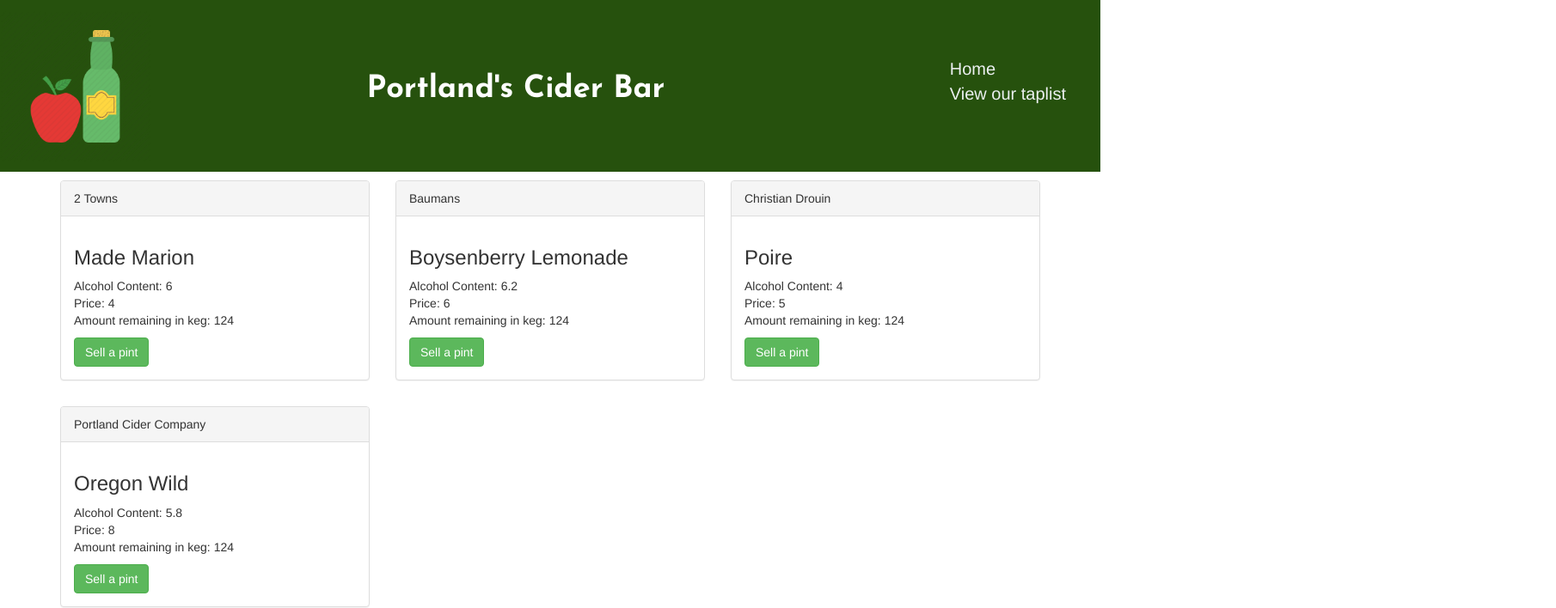
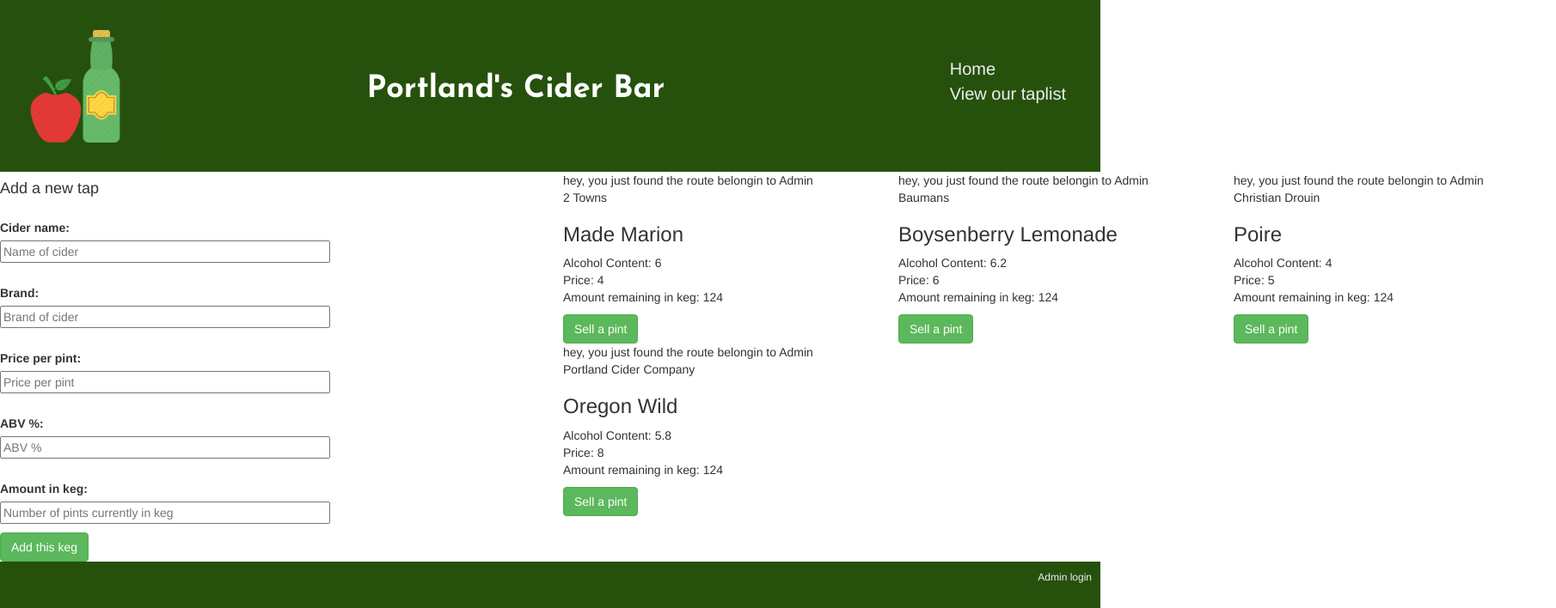
Before and after one commit to hollywilkalis/react-taplist, a React app: page /#/admin in a window 1280 px wide. Before the commit this address led to /#/taplist. Shown: the top 708 px of the page at 86% size, 1810 px wide, since content can reach past the window. Built offline with nearby package versions, Linux system fonts and the light colour scheme.

Commit message:
Begin adding routing functionality to alter tap display on admin view

```diff
--- a/src/components/Admin.jsx
+++ b/src/components/Admin.jsx
@@ -5,12 +5,14 @@
 
 
 class Admin extends React.Component {
+
   constructor(props) {
     super(props);
     this.state = {
       formVisibleOnPage: true
     };
   }
+
   render(){
     if (this.state.formVisibleOnPage) {
       return (
@@ -34,7 +36,8 @@
             <AddTapForm onNewTapCreation={this.props.onNewTapCreation}/>
           </div>
           <div className="half">
-            <TapList tapList={this.props.tapList}/>
+            <TapList tapList={this.props.tapList}
+            currentRouterPath={this.props.currentRouterPath}/>
           </div>
 
         </div>
@@ -46,7 +49,8 @@
 
 Admin.PropTypes = {
   onNewTapCreation: PropTypes.func,
-  tapList: PropTypes.array
+  tapList: PropTypes.array,
+  currentRouterPath: PropTypes.string.isRequired
 
 };
 
--- a/src/components/Body.jsx
+++ b/src/components/Body.jsx
@@ -60,7 +60,8 @@
       <div>
         <Switch>
           <Route exact path='/' component={Home} />
-          <Route path='/admin' render={()=><Admin tapList={this.state.masterTapList} onNewTapCreation={this.handleAddingNewTapToList} />}  />
+          <Route path='/admin' render={(props)=><Admin
+            currentRouterPath={props.location.pathname} tapList={this.state.masterTapList} onNewTapCreation={this.handleAddingNewTapToList} />}  />
           <Route path='/taplist' render={()=><TapList tapList={this.state.masterTapList} />} />
         </Switch>
       </div>
--- a/src/components/Tapcard.jsx
+++ b/src/components/Tapcard.jsx
@@ -5,27 +5,32 @@
 
 
 function Tapcard(props){
-  return (
+  const tapInformation =
     <div>
-      <style jsx>{`
-        div {
-          margin-top: 10px;
-        }
 
-      `}</style>
-      <Panel>
-        <Panel.Heading>{props.brand}</Panel.Heading>
-        <Panel.Body>
+        {props.brand}
           <h3>{props.name}</h3>
           <p>Alcohol Content: {props.alcoholContent}<br/>
             Price: {props.price}<br/>
             Amount remaining in keg: {props.amountRemaining}</p>
           <Button bsStyle="success">Sell a pint</Button>
-        </Panel.Body>
-      </Panel>
-    </div>
 
-  );
+    </div>;
+  if (props.currentRouterPath === '/admin'){
+    return (
+      <div>
+      hey, you just found the route belongin to Admin
+      {tapInformation}
+
+      </div>
+      );
+  } else {
+    return (
+      <div>
+        {tapInformation}
+      </div>
+    );
+  }
 }
 
 Tapcard.PropTypes = {
@@ -34,7 +39,9 @@
   price: PropTypes.number,
   alcoholContent: PropTypes.number,
   amountRemaining: PropTypes.number,
-  key: PropTypes.string
+  key: PropTypes.string,
+  location: PropTypes.string.isRequired,
+  currentRouterPath: PropTypes.string
 };
 
 export default Tapcard;
--- a/src/components/Taplist.jsx
+++ b/src/components/Taplist.jsx
@@ -35,6 +35,7 @@
 
 TapList.PropTypes = {
   tapList: PropTypes.array,
+  location: PropTypes.object,
   currentRouterPath: PropTypes.string
 };
 
```
